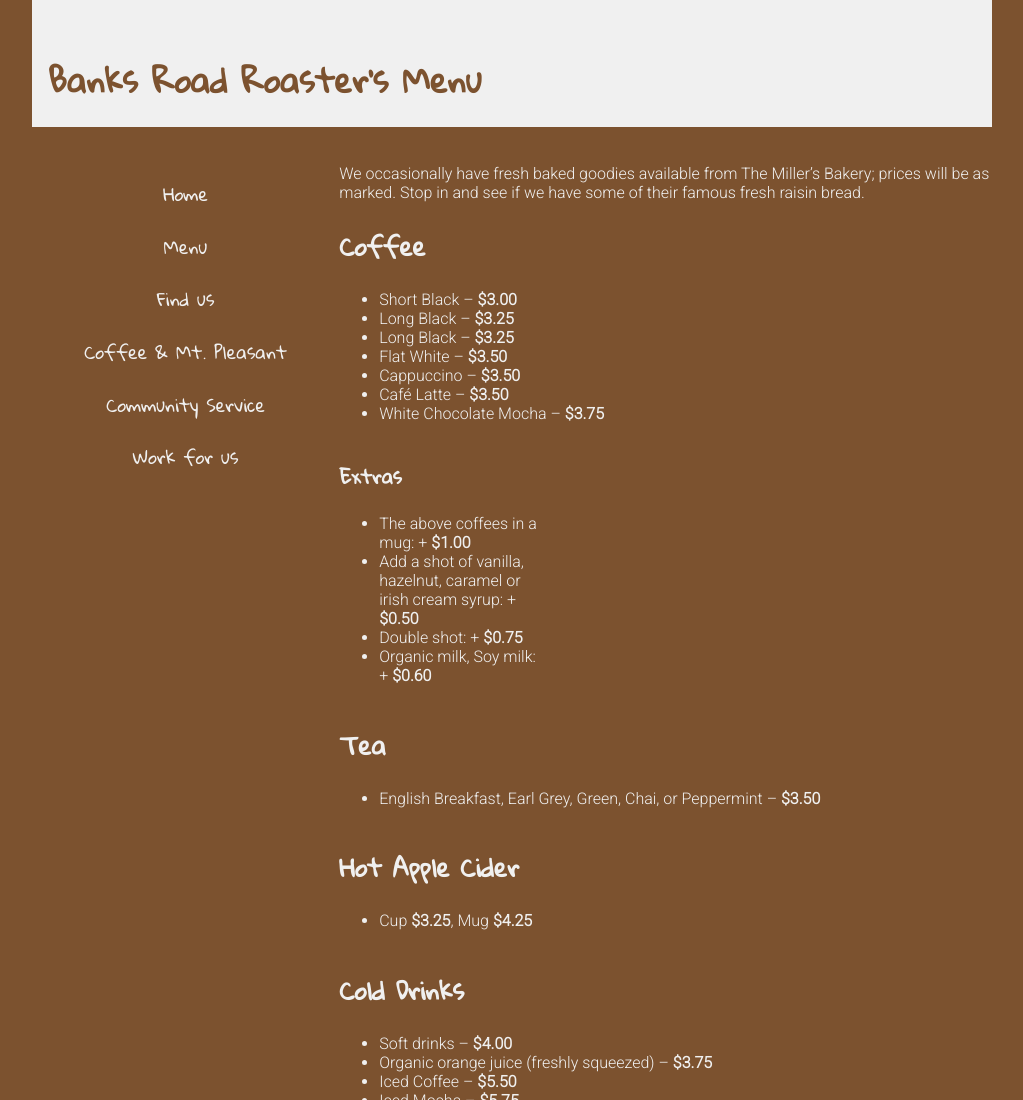
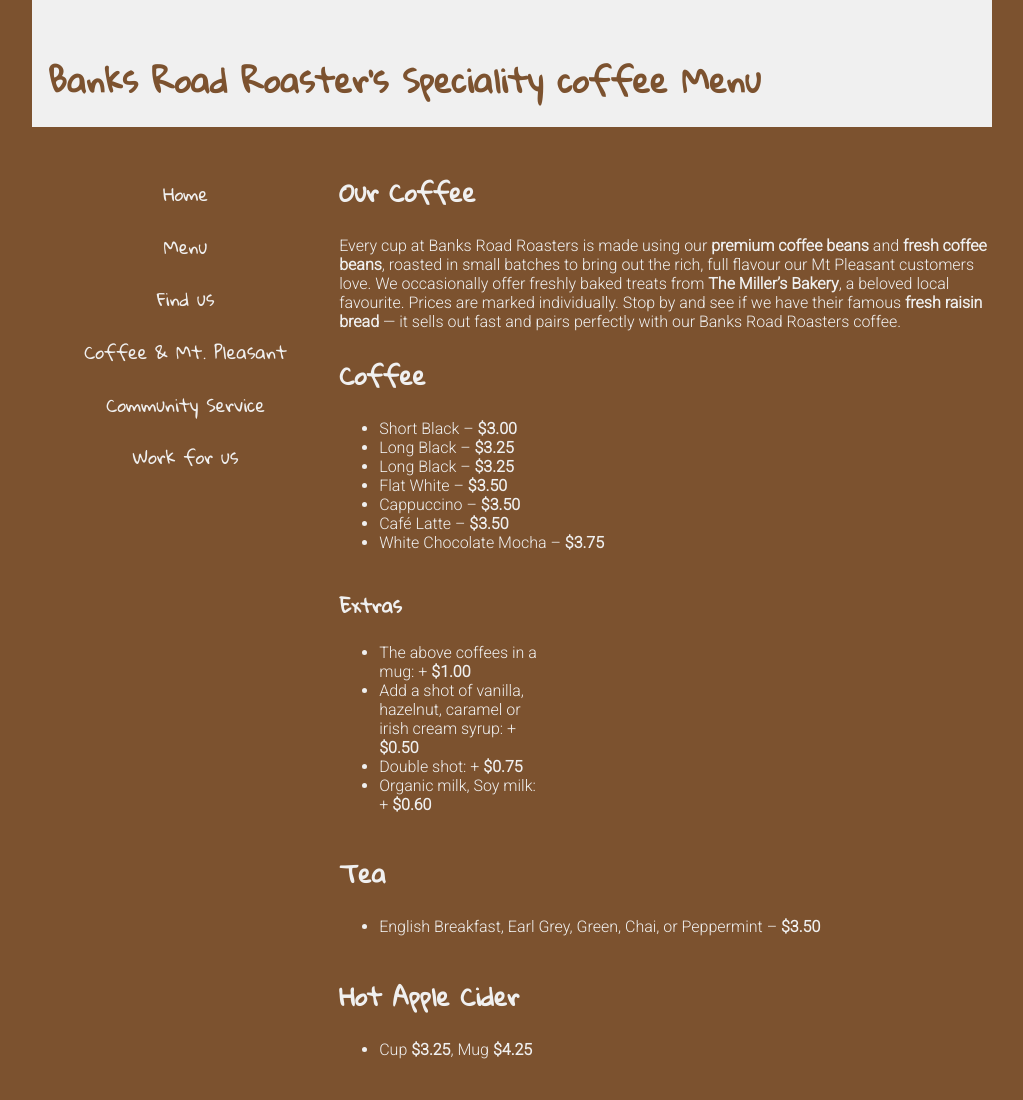
Before and after one commit to muutairika-lab/Banks-Road-Roasters, a plain HTML site: page menu.html in a window 1280 px wide. Shown: the top 1100 px of the page, without its empty margins (128-1151 px from the left). Drawn offline with Linux system fonts and the light colour scheme.

Commit message:
Add files via upload

```diff
--- a/menu.html
+++ b/menu.html
@@ -11,7 +11,7 @@
         <body>
 
             <header>
-            <h1>Banks Road Roaster’s Menu</h1>
+            <h1>Banks Road Roaster’s Speciality coffee Menu</h1>
             </header>
 <aside>
 	<nav>
@@ -28,10 +28,16 @@
 
 
             <article>
-            <section>
-            <p>
-                We occasionally have fresh baked goodies available from The Miller’s Bakery; prices will be as marked. Stop in and see if we have some of their famous fresh raisin bread.
-            </p>
+            <section id="our-coffee">
+  <h2>Our Coffee </h2>
+  <p>
+    Every cup at Banks Road Roasters is made using our <strong>premium coffee beans</strong> and
+    <strong>fresh coffee beans</strong>, roasted in small batches to bring out the rich, full flavour
+    our Mt Pleasant customers love. We occasionally offer freshly baked treats from
+    <strong>The Miller’s Bakery</strong>, a beloved local favourite. Prices are marked individually.
+    Stop by and see if we have their famous <strong>fresh raisin bread</strong> — it sells out fast
+    and pairs perfectly with our Banks Road Roasters coffee.
+  </p>
             <h2>Coffee</h2>
 
             <ul>
```
Also changed, not shown: community.html (+1 -1 lines), history.html (+1 -1 lines), index.html (+6 -7 lines).
